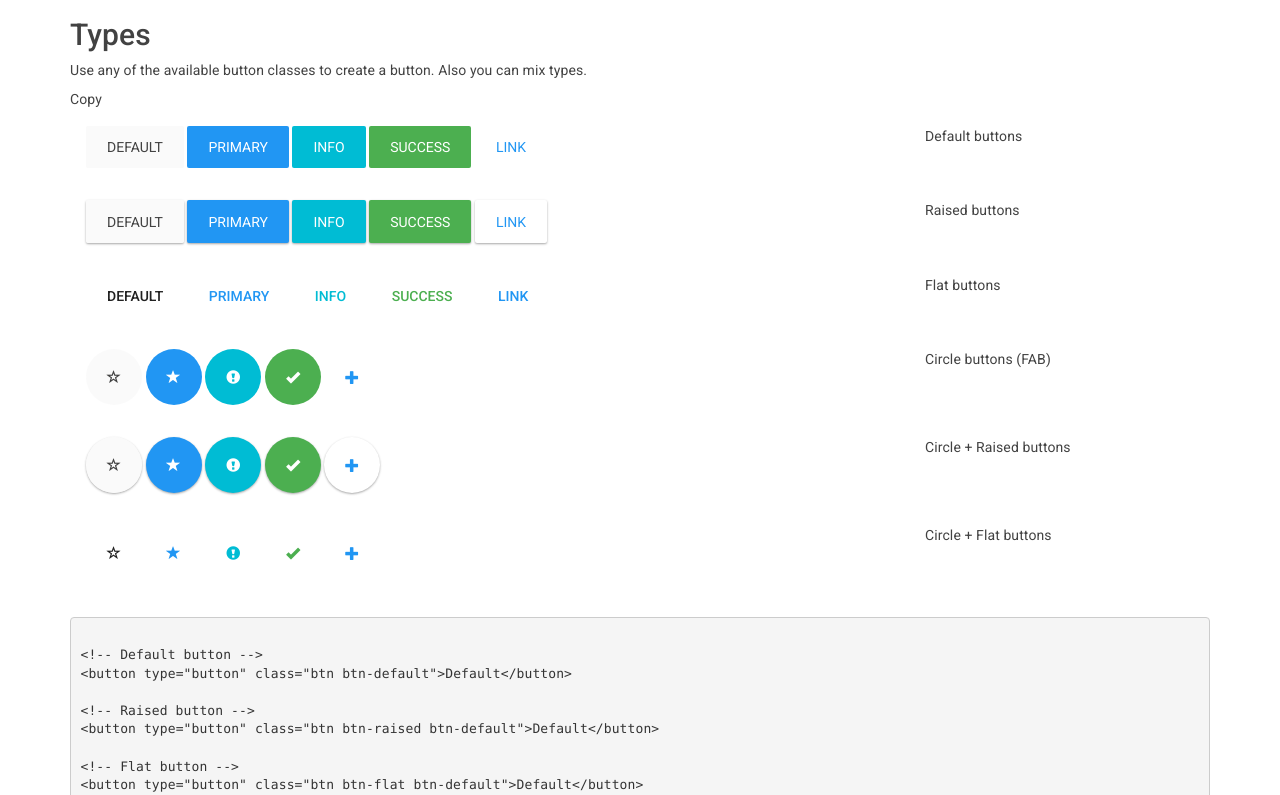
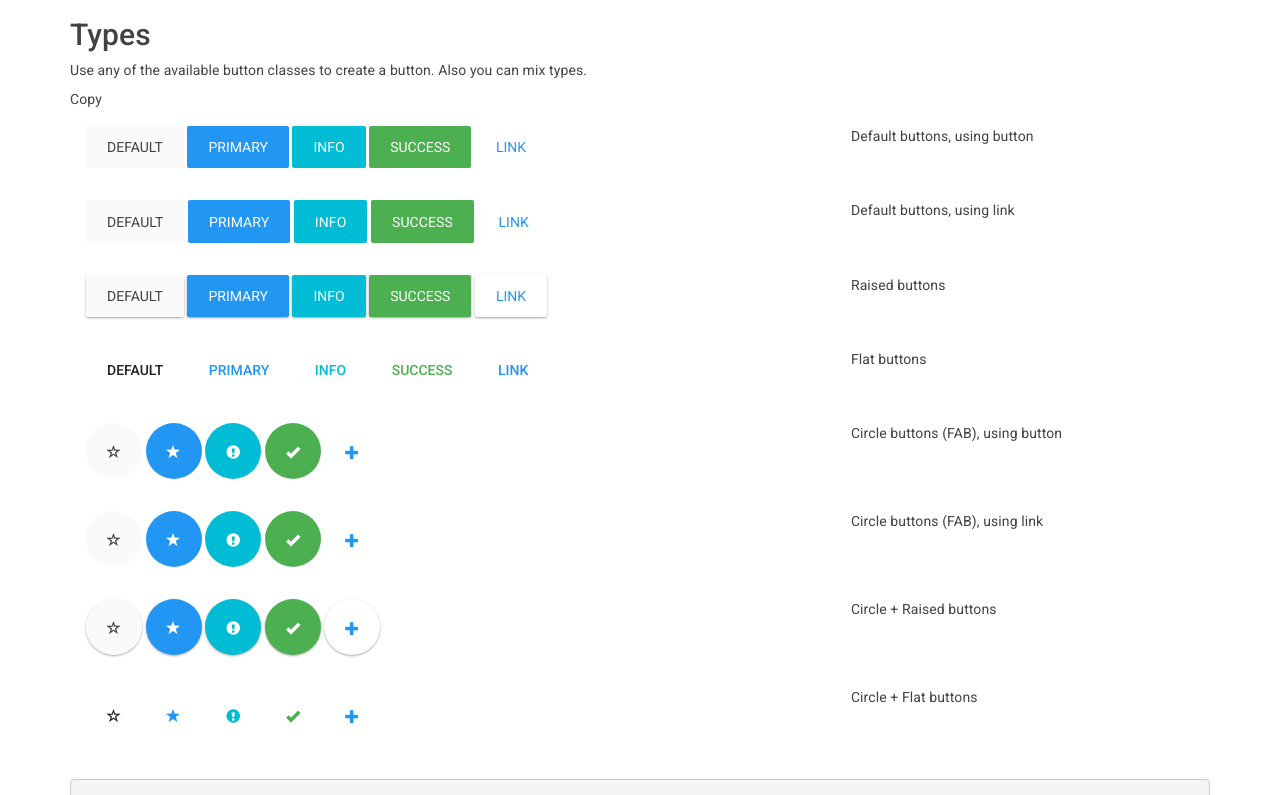
Before and after one commit to redooor/redmaterials, a website: page docs/redmaterials.html in a window 1280 px wide. Shown: the part 1167-1962 px from the top of the page. Drawn offline with nearby package versions, Linux system fonts and the light colour scheme; files that its build step writes are made by us from their sources.

Commit message:
Bug fix: btn-circle alignment issue, issue #5

```diff
--- a/docs/views/redmaterials/buttons.html
+++ b/docs/views/redmaterials/buttons.html
@@ -64,7 +64,17 @@
                                     <button type="button" class="btn btn-success">Success</button>
                                     <button type="button" class="btn btn-link">Link</button>
                                 </td>
-                                <td class="type-info">Default buttons</td>
+                                <td class="type-info">Default buttons, using button</td>
+                            </tr>
+                            <tr>
+                                <td>
+                                    <a href="" class="btn btn-default">Default</a>
+                                    <a href="" class="btn btn-primary">Primary</a>
+                                    <a href="" class="btn btn-info">Info</a>
+                                    <a href="" class="btn btn-success">Success</a>
+                                    <a href="" class="btn btn-link">Link</a>
+                                </td>
+                                <td class="type-info">Default buttons, using link</td>
                             </tr>
                             <tr>
                                 <td>
@@ -99,7 +109,22 @@
                                     <button type="button" class="btn btn-circle btn-link"><span class="glyphicon glyphicon-plus"></span>
                                     </button>
                                 </td>
-                                <td class="type-info">Circle buttons (FAB)</td>
+                                <td class="type-info">Circle buttons (FAB), using button</td>
+                            </tr>
+                            <tr>
+                                <td>
+                                    <a href="" class="btn btn-circle btn-default"><span class="glyphicon glyphicon-star-empty"></span>
+                                    </a>
+                                    <a href="" class="btn btn-circle btn-primary"><span class="glyphicon glyphicon-star"></span>
+                                    </a>
+                                    <a href="" class="btn btn-circle btn-info"><span class="glyphicon glyphicon-exclamation-sign"></span>
+                                    </a>
+                                    <a href="" class="btn btn-circle btn-success"><span class="glyphicon glyphicon-ok"></span>
+                                    </a>
+                                    <a href="" class="btn btn-circle btn-link"><span class="glyphicon glyphicon-plus"></span>
+                                    </a>
+                                </td>
+                                <td class="type-info">Circle buttons (FAB), using link</td>
                             </tr>
                             <tr>
                                 <td>
--- a/less/buttons.less
+++ b/less/buttons.less
@@ -41,7 +41,7 @@
     font-weight: 500;
 }
 .btn.btn-circle {
-    padding: 0;
+    padding: 21px;
     border-radius: 50%;
 }
 
```
Also changed, not shown: dist/css/redmaterials.css, dist/css/redmaterials.min.css, docs/dist/css/redmaterials.css, docs/dist/css/redmaterials.min.css, 2 other files.
